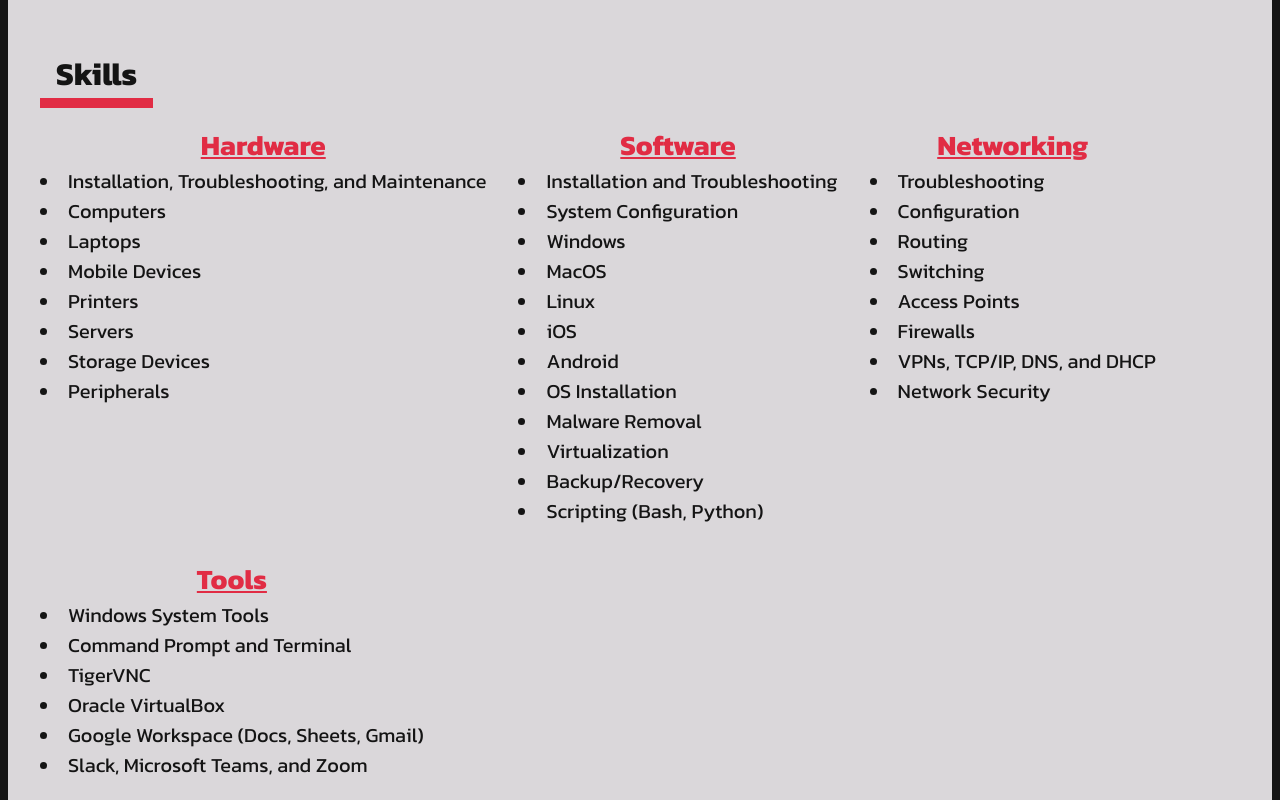
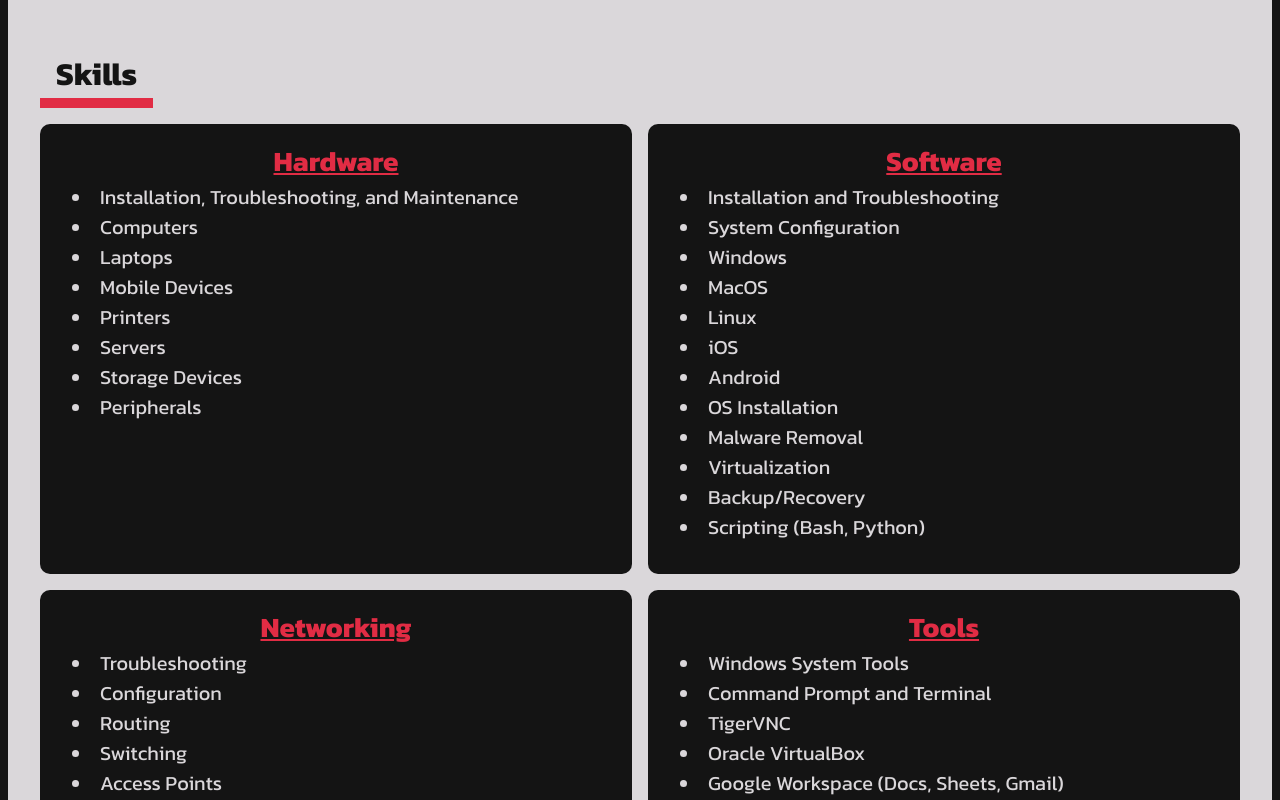
Before and after one commit to venoblin/personal-portfolio-frontend, a React (Create React App) app: page / in a window 1280 px wide. Shown: the part 980-1780 px from the top of the page. Built offline with nearby package versions, Linux system fonts and the light colour scheme; no server answers.

Commit message:
added styles

```diff
--- a/src/styles/Skills.css
+++ b/src/styles/Skills.css
@@ -1,11 +1,14 @@
 .all-skills {
-  display: flex;
-  flex-wrap: wrap;
+  display: grid;
+  grid-template-columns: repeat(2, 1fr);
+  gap: 1rem;
 }
 
 .skill {
-  margin-bottom: 2rem;
-  margin-right: 2rem;
+  padding: 1rem 2rem 2rem 2rem;
+  border-radius: 10px;
+  background: #141414;
+  color: #dad7da;
 }
 .skill h3 {
   text-align: center;
--- a/src/styles/Skills.scss
+++ b/src/styles/Skills.scss
@@ -1,11 +1,16 @@
+@import './vars/variables.scss';
+
 .all-skills {
-  display: flex;
-  flex-wrap: wrap;
+  display: grid;
+  grid-template-columns: repeat(2, 1fr);
+  gap: 1rem;
 }
 
 .skill {
-  margin-bottom: 2rem;
-  margin-right: 2rem;
+  padding: 1rem 2rem 2rem 2rem;
+  border-radius: 10px;
+  background: $bgColor;
+  color: $whiteColor;
 
   h3 {
     text-align: center;
```
Also changed, not shown: 1 other file (tests, documents, lock files or other folders).
